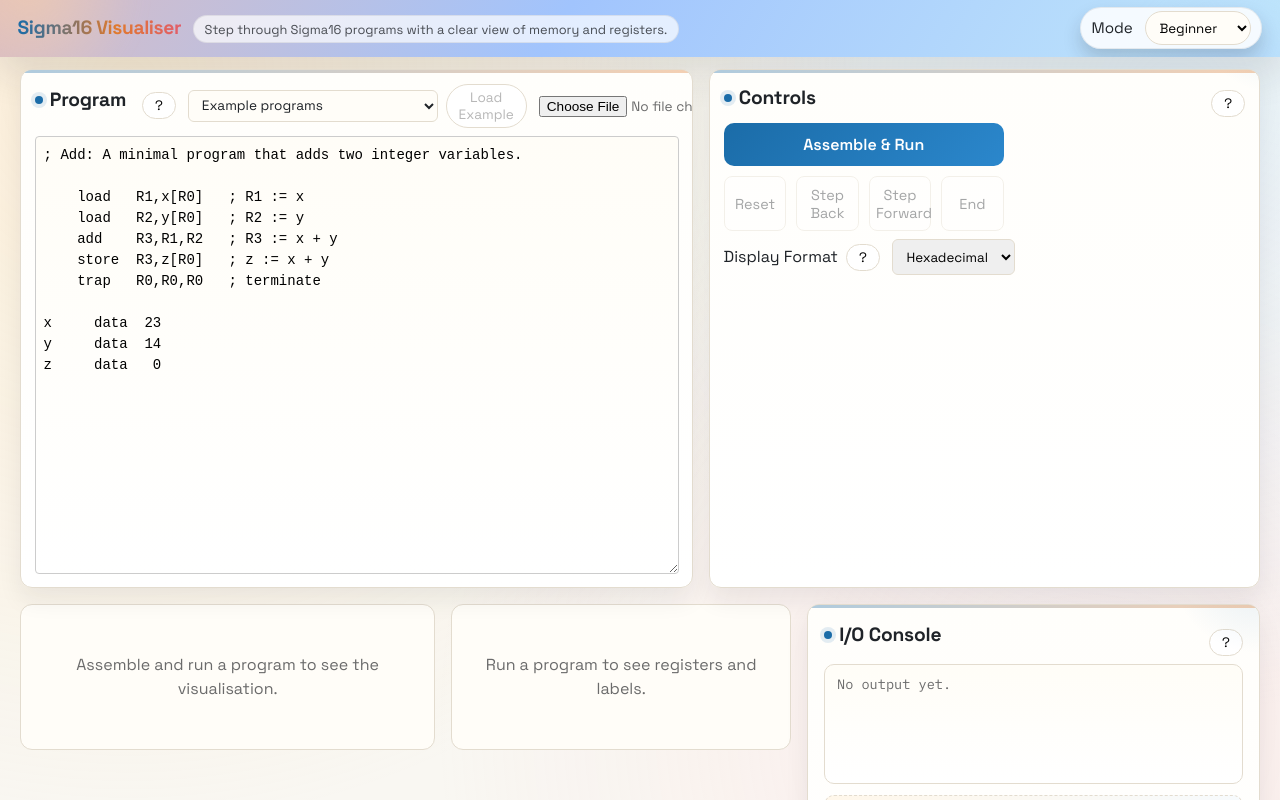
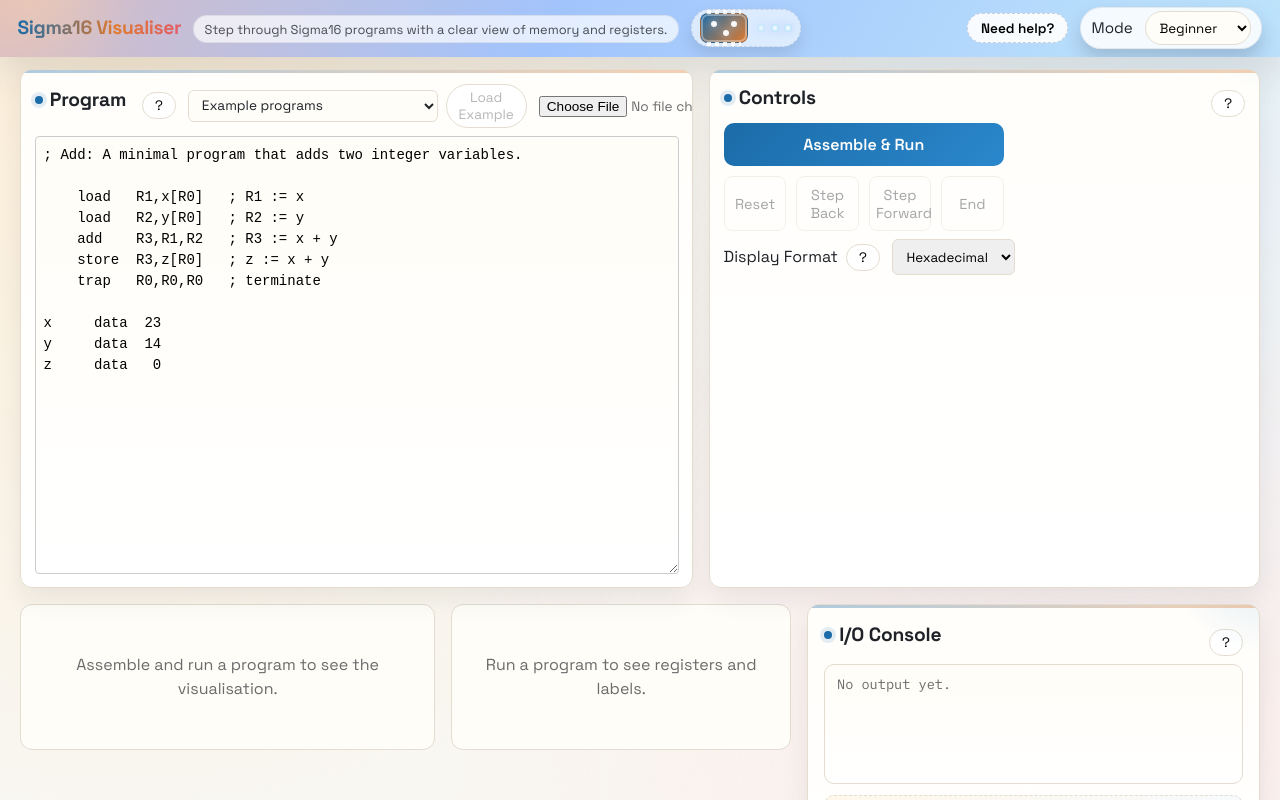
Before and after one commit to laurieshinn89/sigma16-visualiser, a React (Vite) app: page / in a window 1280 px wide. Shown: the top 800 px of the page. Built offline with nearby package versions, Linux system fonts and the light colour scheme.

Commit message:
Add help overlay

```diff
--- a/src/components/Sigma16Visualizer.css
+++ b/src/components/Sigma16Visualizer.css
@@ -89,11 +89,18 @@ body {
 
 .header-title {
   display: flex;
-  align-items: baseline;
+  align-items: center;
   gap: 0.75rem;
   flex-wrap: wrap;
   position: relative;
   z-index: 1;
+}
+
+.header-text {
+  display: flex;
+  align-items: baseline;
+  gap: 0.75rem;
+  flex-wrap: wrap;
 }
 
 .visualizer-header h1 {
@@ -120,6 +127,151 @@ body {
   border-radius: 999px;
   background: rgba(255, 255, 255, 0.7);
   border: 1px solid rgba(31, 35, 40, 0.08);
+}
+
+.header-actions {
+  display: inline-flex;
+  align-items: center;
+  gap: 0.75rem;
+  position: relative;
+  z-index: 1;
+}
+
+.help-link {
+  border: 1px dashed rgba(31, 35, 40, 0.2);
+  background: rgba(255, 255, 255, 0.9);
+  border-radius: 999px;
+  padding: 0.35rem 0.8rem;
+  font-size: 0.85rem;
+  font-weight: 600;
+  cursor: pointer;
+  transition: transform 0.2s ease, box-shadow 0.2s ease, border-color 0.2s ease;
+}
+
+.help-link:hover {
+  transform: translateY(-1px);
+  box-shadow: 0 8px 16px rgba(31, 35, 40, 0.12);
+  border-color: rgba(31, 35, 40, 0.35);
+}
+
+.header-graphic {
+  display: inline-flex;
+  align-items: center;
+  gap: 0.6rem;
+  padding: 0.2rem 0.5rem;
+  border-radius: 999px;
+  border: 1px dashed rgba(31, 35, 40, 0.12);
+  background: rgba(255, 255, 255, 0.6);
+  box-shadow: 0 8px 16px rgba(31, 35, 40, 0.12);
+}
+
+.graphic-chip {
+  position: relative;
+  width: 48px;
+  height: 30px;
+  border-radius: 8px;
+  background: linear-gradient(135deg, #1b6ca8 0%, #e07a2d 100%);
+  border: 1px solid rgba(31, 35, 40, 0.18);
+  box-shadow: inset 0 0 0 2px rgba(255, 255, 255, 0.35);
+}
+
+.graphic-chip::before,
+.graphic-chip::after {
+  content: '';
+  position: absolute;
+  left: 6px;
+  right: 6px;
+  height: 4px;
+  background: repeating-linear-gradient(
+    90deg,
+    rgba(255, 255, 255, 0.85) 0px,
+    rgba(255, 255, 255, 0.85) 4px,
+    rgba(255, 255, 255, 0) 4px,
+    rgba(255, 255, 255, 0) 8px
+  );
+}
+
+.graphic-chip::before {
+  top: -4px;
+}
+
+.graphic-chip::after {
+  bottom: -4px;
+}
+
+.chip-dot {
+  position: absolute;
+  width: 6px;
+  height: 6px;
+  border-radius: 50%;
+  background: rgba(255, 255, 255, 0.95);
+  box-shadow: 0 0 8px rgba(255, 255, 255, 0.65);
+  animation: dotPulse 2.4s ease-in-out infinite;
+}
+
+.chip-dot.dot-a {
+  top: 7px;
+  left: 10px;
+  animation-delay: 0.1s;
+}
+
+.chip-dot.dot-b {
+  top: 16px;
+  left: 22px;
+  animation-delay: 0.35s;
+}
+
+.chip-dot.dot-c {
+  top: 7px;
+  right: 10px;
+  animation-delay: 0.6s;
+}
+
+.graphic-signal {
+  display: inline-flex;
+  align-items: center;
+  gap: 0.35rem;
+}
+
+.signal-dot {
+  width: 8px;
+  height: 8px;
+  border-radius: 50%;
+  background: radial-gradient(circle, #ffffff 0%, #c2e9fb 60%, #a1c4fd 100%);
+  box-shadow: 0 0 10px rgba(161, 196, 253, 0.65);
+  animation: signalPulse 1.8s ease-in-out infinite;
+}
+
+.signal-dot.s2 {
+  animation-delay: 0.2s;
+}
+
+.signal-dot.s3 {
+  animation-delay: 0.4s;
+}
+
+@keyframes dotPulse {
+  0%,
+  100% {
+    transform: scale(1);
+    opacity: 0.85;
+  }
+  50% {
+    transform: scale(1.35);
+    opacity: 1;
+  }
+}
+
+@keyframes signalPulse {
+  0%,
+  100% {
+    transform: translateY(0);
+    opacity: 0.7;
+  }
+  50% {
+    transform: translateY(-3px);
+    opacity: 1;
+  }
 }
 
 .mode-toggle {
@@ -353,6 +505,18 @@ section h2::before {
 
 .compact-section h2 {
   margin-bottom: 0.65rem;
+}
+
+.howto-steps {
+  margin: 0;
+  padding-left: 1.2rem;
+  font-size: 0.9rem;
+  color: var(--ink);
+  line-height: 1.5;
+}
+
+.howto-steps li {
+  margin: 0.25rem 0;
 }
 
 .subheading {
@@ -1327,6 +1491,68 @@ input:focus-visible {
   color: var(--muted);
 }
 
+.glossary-overlay {
+  position: fixed;
+  inset: 0;
+  background: rgba(15, 18, 22, 0.35);
+  display: flex;
+  align-items: center;
+  justify-content: center;
+  padding: 1.5rem;
+  z-index: 1000;
+}
+
+.glossary-card {
+  width: min(560px, 95vw);
+  background: #fff;
+  border-radius: 16px;
+  border: 1px solid var(--border);
+  box-shadow: 0 30px 60px rgba(31, 35, 40, 0.2);
+  padding: 1.2rem 1.3rem 1.4rem;
+}
+
+.glossary-header {
+  display: flex;
+  align-items: center;
+  justify-content: space-between;
+  margin-bottom: 0.75rem;
+}
+
+.glossary-header h3 {
+  margin: 0;
+  font-size: 1.1rem;
+}
+
+.help-section {
+  margin-bottom: 1rem;
+}
+
+.help-section h4 {
+  margin: 0 0 0.4rem 0;
+  font-size: 1rem;
+}
+
+.glossary-list {
+  margin: 0;
+  display: grid;
+  gap: 0.75rem;
+}
+
+.glossary-list div {
+  display: grid;
+  gap: 0.2rem;
+}
+
+.glossary-list dt {
+  font-weight: 600;
+}
+
+.glossary-list dd {
+  margin: 0;
+  color: var(--muted);
+  font-size: 0.9rem;
+}
+
 .full-width {
   grid-column: 1 / -1;
 }
@@ -1338,6 +1564,12 @@ input:focus-visible {
 
   .visualizer-content {
     grid-template-columns: 1fr;
+  }
+}
+
+@media (max-width: 720px) {
+  .header-graphic {
+    display: none;
   }
 }
 
--- a/src/components/Sigma16Visualizer.jsx
+++ b/src/components/Sigma16Visualizer.jsx
@@ -27,6 +27,7 @@ export function Sigma16Visualizer() {
   const [selectedExample, setSelectedExample] = useState('')
   const [lastInputSnapshot, setLastInputSnapshot] = useState('')
   const [runId, setRunId] = useState(0)
+  const [showHelp, setShowHelp] = useState(false)
   const listingRef = useRef(null)
   const activeLineRef = useRef(null)
   const ioLogRef = useRef(null)
@@ -466,9 +467,31 @@ export function Sigma16Visualizer() {
     <div className={`sigma16-visualizer ${displayFormat === 'binary' ? 'format-binary' : ''}`}>
       <header className="visualizer-header">
         <div className="header-title">
+          <div className="header-text">
             <h1>Sigma16 Visualiser</h1>
             <p>Step through Sigma16 programs with a clear view of memory and registers.</p>
           </div>
+          <div className="header-graphic" aria-hidden="true">
+            <div className="graphic-chip">
+              <span className="chip-dot dot-a" />
+              <span className="chip-dot dot-b" />
+              <span className="chip-dot dot-c" />
+            </div>
+            <div className="graphic-signal">
+              <span className="signal-dot s1" />
+              <span className="signal-dot s2" />
+              <span className="signal-dot s3" />
+            </div>
+          </div>
+        </div>
+        <div className="header-actions">
+          <button
+            type="button"
+            className="help-link"
+            onClick={() => setShowHelp(true)}
+          >
+            Need help?
+          </button>
           <div className="mode-toggle">
             <label htmlFor="mode-select">Mode</label>
             <select
@@ -479,6 +502,7 @@ export function Sigma16Visualizer() {
               <option value="beginner">Beginner</option>
               <option value="advanced">Advanced</option>
             </select>
+          </div>
         </div>
       </header>
 
@@ -1192,6 +1216,64 @@ export function Sigma16Visualizer() {
           </div>
         </div>
       </div>
+
+      {showHelp && (
+        <div className="glossary-overlay" role="dialog" aria-modal="true" aria-label="Help">
+          <div className="glossary-card">
+            <div className="glossary-header">
+              <h3>Help</h3>
+              <button
+                type="button"
+                className="toggle-button"
+                onClick={() => setShowHelp(false)}
+              >
+                Close
+              </button>
+            </div>
+            <div className="help-section">
+              <h4>How to Use</h4>
+              <ol className="howto-steps">
+                <li>Write or load a Sigma16 program (or pick an example).</li>
+                <li>Click Assemble &amp; Run to build the execution timeline.</li>
+                <li>Step through and read the panels to see what changes.</li>
+              </ol>
+            </div>
+            <div className="help-section">
+              <h4>Glossary</h4>
+              <dl className="glossary-list">
+                <div>
+                  <dt>PC (Program Counter)</dt>
+                  <dd>The memory address of the next instruction to run.</dd>
+                </div>
+                <div>
+                  <dt>IR (Instruction Register)</dt>
+                  <dd>The current instruction word that was fetched from memory.</dd>
+                </div>
+                <div>
+                  <dt>ALU</dt>
+                  <dd>The CPU unit that performs arithmetic and logic operations.</dd>
+                </div>
+                <div>
+                  <dt>Register</dt>
+                  <dd>Small, fast storage inside the CPU (R0-R15).</dd>
+                </div>
+                <div>
+                  <dt>RAM (Main Memory)</dt>
+                  <dd>Where both instructions and data live during execution.</dd>
+                </div>
+                <div>
+                  <dt>Stack</dt>
+                  <dd>A region of memory used for temporary values and call returns.</dd>
+                </div>
+                <div>
+                  <dt>Instruction</dt>
+                  <dd>A single operation like load, add, or jump.</dd>
+                </div>
+              </dl>
+            </div>
+          </div>
+        </div>
+      )}
     </div>
   )
 }
```
Lines whose indentation alone changed are shown as unchanged.
